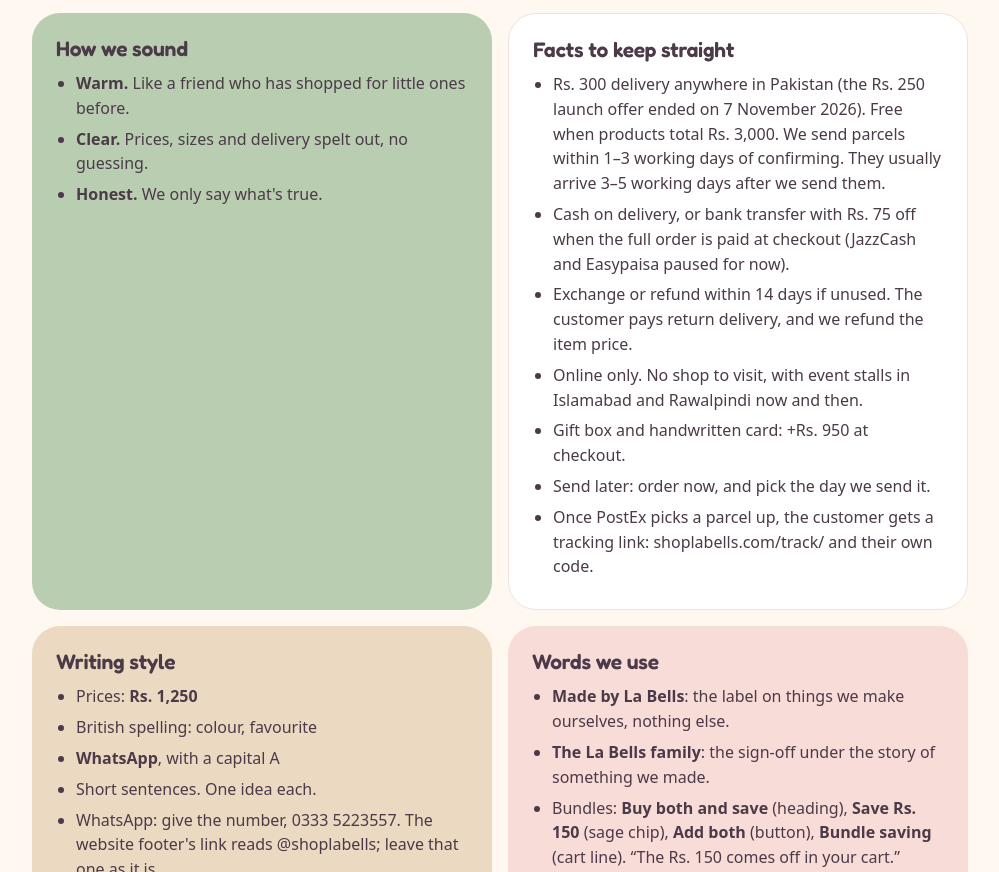
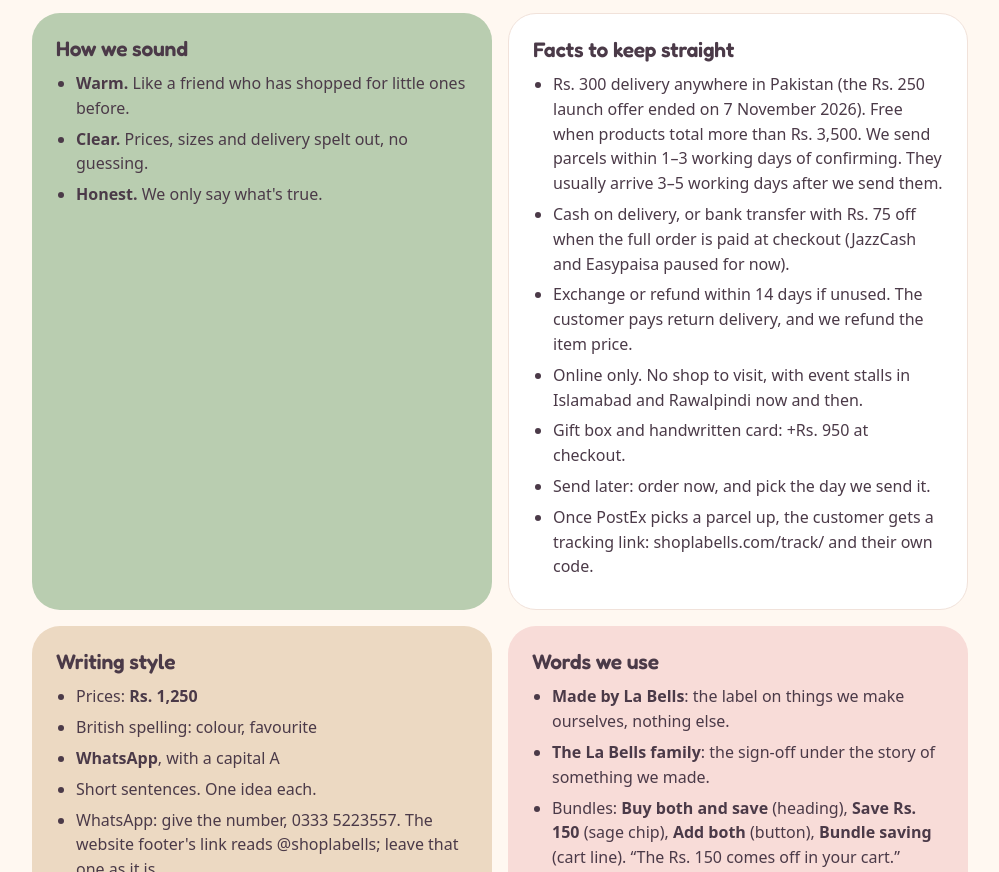
Before and after one commit to la-bells24/la-bells-brand-kit, a plain HTML site: page index.html in a window 1280 px wide. Shown: the part 8625-9497 px from the top of the page, without its empty margins (272-1271 px from the left). Drawn offline with Linux system fonts and the light colour scheme.

Commit message:
Free delivery is over Rs. 3,500, not Rs. 3,000
Weekly website checkup 23 Nov 2026, item 12.

Co-Authored-By: Claude Opus 5.5 <noreply@anthropic.com>

```diff
--- a/index.html
+++ b/index.html
@@ -322,7 +322,7 @@ footer { border-top: 1.5px solid var(--line); padding: 28px 40px 40px; font-size
       <div class="panel white"><h3>Lines we use</h3><div class="taglines"><div>Baby &amp; kids' essentials, delivered across Pakistan<small>Main line: website, social, print and email</small></div><div>Baby &amp; kids' little essentials<small>Short form, where space is tight</small></div><div>Everyday finds for growing families</div><div>Made with love for little ones</div></div></div>
       <div class="panel sage"><h3>How we sound</h3><ul><li><b>Warm.</b> Like a friend who has shopped for little ones before.</li><li><b>Clear.</b> Prices, sizes and delivery spelt out, no guessing.</li><li><b>Honest.</b> We only say what's true.</li></ul></div>
       <div class="panel white"><h3>Facts to keep straight</h3><ul>
-        <li>Rs. 300 delivery anywhere in Pakistan (the Rs. 250 launch offer ended on 7 November 2026). Free when products total Rs. 3,000. We send parcels within 1–3 working days of confirming. They usually arrive 3–5 working days after we send them.</li>
+        <li>Rs. 300 delivery anywhere in Pakistan (the Rs. 250 launch offer ended on 7 November 2026). Free when products total more than Rs. 3,500. We send parcels within 1–3 working days of confirming. They usually arrive 3–5 working days after we send them.</li>
         <li>Cash on delivery, or bank transfer with Rs. 75 off when the full order is paid at checkout (JazzCash and Easypaisa paused for now).</li>
         <li>Exchange or refund within 14 days if unused. The customer pays return delivery, and we refund the item price.</li>
         <li>Online only. No shop to visit, with event stalls in Islamabad and Rawalpindi now and then.</li>
```
